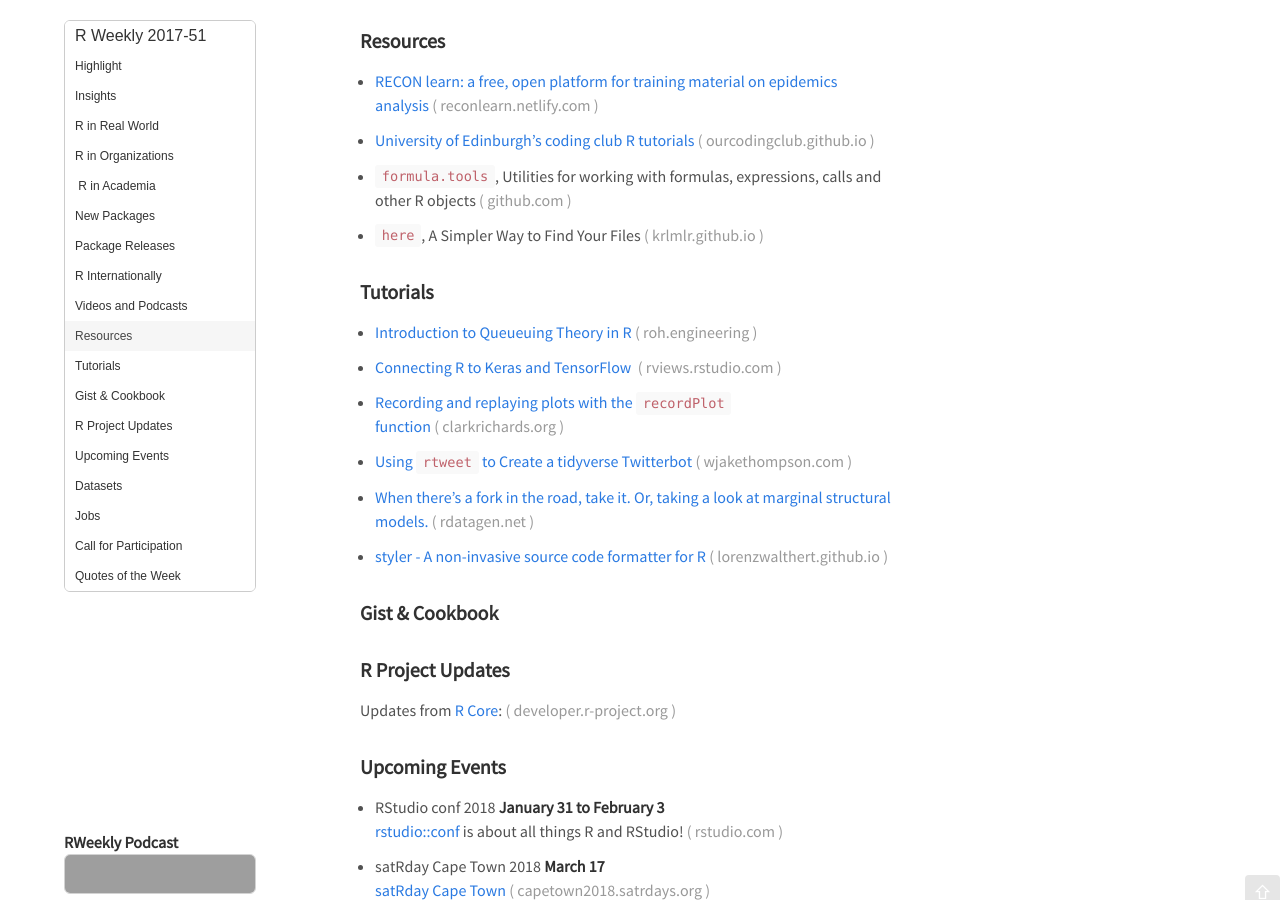
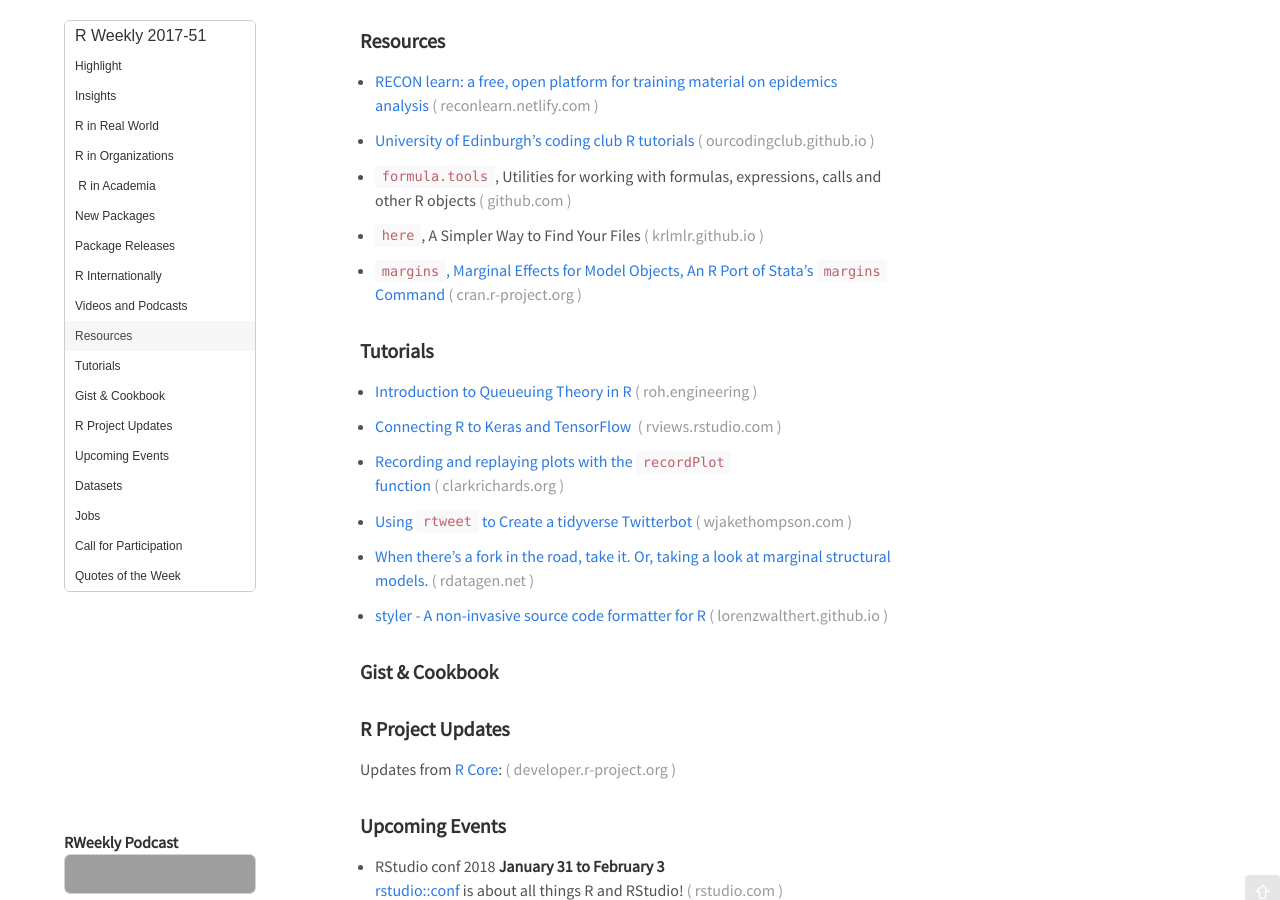
Before and after one commit to rweekly/rweekly.org, a Jekyll site: the page built from draft.md, in a window 1280 px wide and 900 px high, scrolled down 1519 px. Built offline with Jekyll 4.4.1, drawn with Linux system fonts in a browser that asks for light colours; emoji names are drawn with the system emoji font; comment, search, counter and statistics services are not loaded; grey boxes are pictures that could not be loaded.

Commit message:
Update draft.md

```diff
--- a/draft.md
+++ b/draft.md
@@ -81,6 +81,7 @@
 
 + [`here`](https://krlmlr.github.io/here/), A Simpler Way to Find Your Files
 
++ [`margins`, Marginal Effects for Model Objects, An R Port of Stata's `margins` Command](https://cran.r-project.org/web/packages/margins/vignettes/Introduction.html)
 
 ###  Tutorials
 
```
